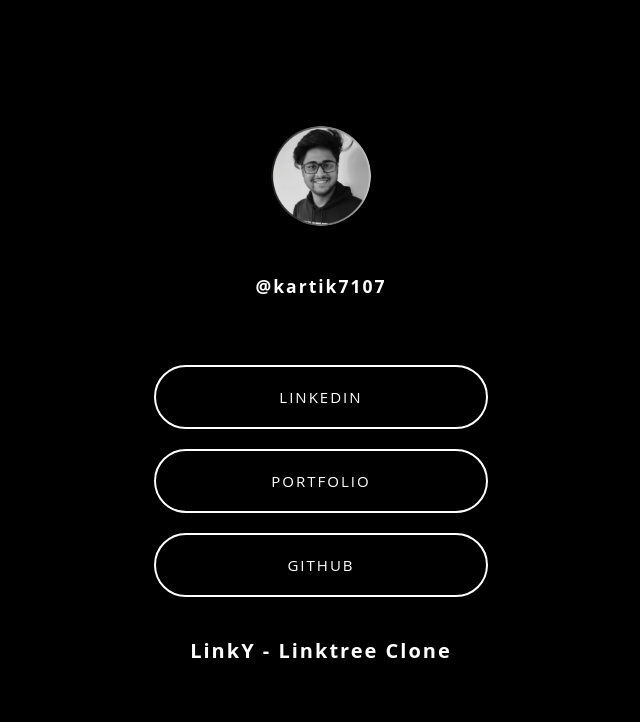
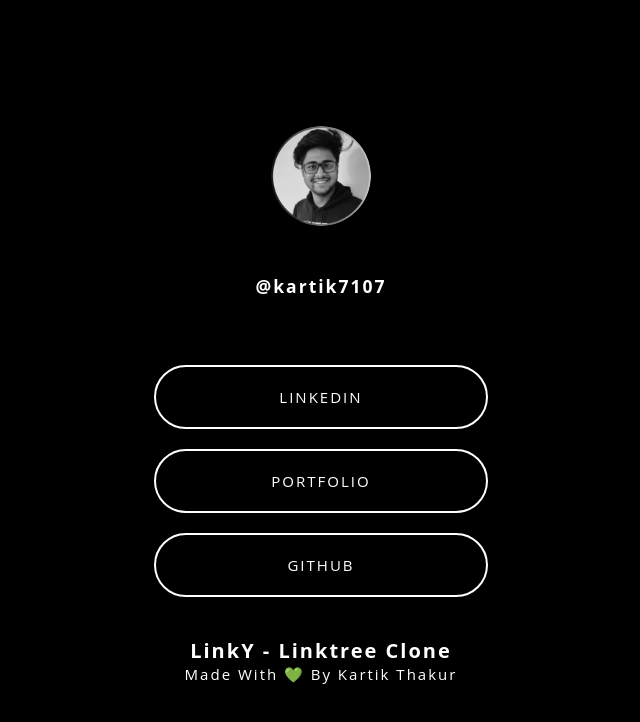
Before and after one commit to kartikthakur7107/LinkY, a plain HTML site: page index.html in a window 1280 px wide. Shown: the whole page, without its empty margins (319-959 px from the left). Drawn offline with Linux system fonts and the light colour scheme.

Commit message:
added footer in HMTL

```diff
--- a/index.html
+++ b/index.html
@@ -18,5 +18,7 @@
 <a href="https://github.com/kartikthakur7107" class="links">GITHUB</a>
 <!-- Logo -->
 <div class="bottom-text">LinkY -  Linktree Clone</div>
+  <!-- Footer -->
+<div class="footer">Made With 💚 By Kartik Thakur </div>
 </body>
 </html>
```
